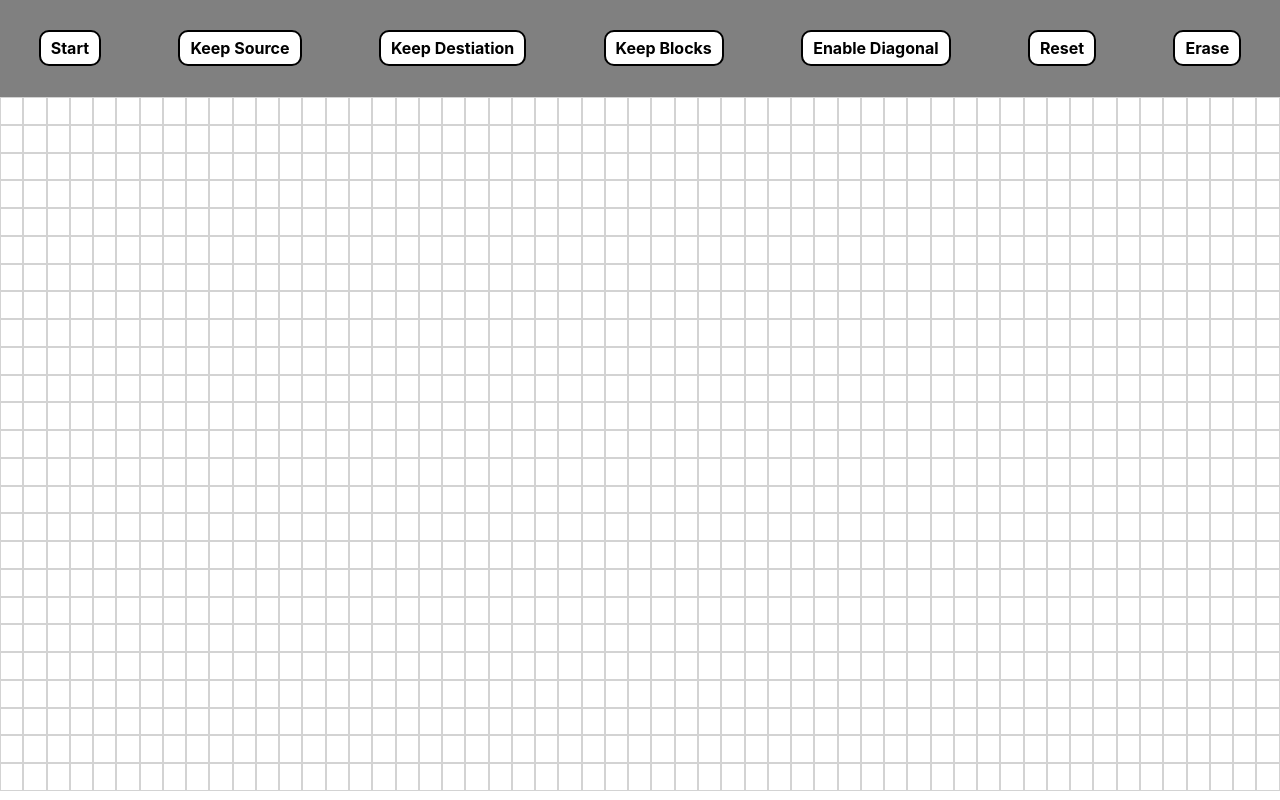
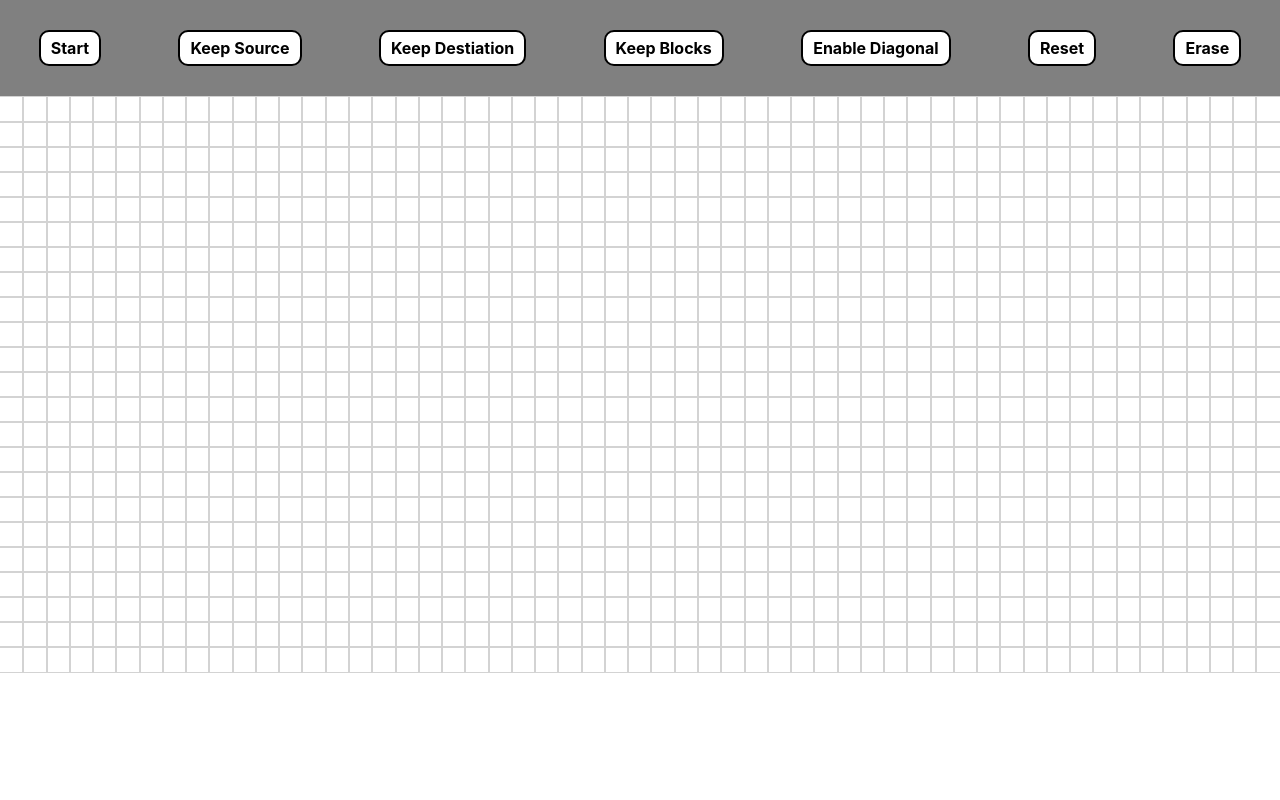
Before and after one commit to Har-SHAW/PathFinder, a React (Create React App) app: page / in a window 1280 px wide. Built offline with nearby package versions, Linux system fonts and the light colour scheme.

Commit message:
design optimization

```diff
--- a/src/App.css
+++ b/src/App.css
@@ -1,7 +1,7 @@
 .cell{
-  height: 3.22vh;
-  width: 1.68vw;
-  border: 1px solid lightgray;
+  height: 25px;
+  width: 25px;
+  outline: 1px solid lightgray;
 }
 
 /* .cell{
@@ -21,6 +21,7 @@
   animation-fill-mode: none;
   animation-play-state: running;
   border-color: red;
+  outline: 0px solid lightgray;
 }
 
 .destination{
@@ -35,6 +36,7 @@
   animation-play-state: running;
   border-radius: 100%;
   border-color: dodgerblue;
+  outline: 0px solid lightgray;
 }
 
 .block{
@@ -61,7 +63,7 @@
   animation-fill-mode: none;
   animation-play-state: running;
   border-radius: 0%;
-  border: 1px solid white;
+  outline: 1px solid white;
 }
 
 .spath{
@@ -74,7 +76,7 @@
   animation-iteration-count: 1;
   animation-fill-mode: none;
   animation-play-state: running;
-  border: 1px solid white;
+  outline: 1px solid white;
 }
 
 .snormal{
@@ -139,6 +141,7 @@
     transform: scale(.3);
     background-color: red;
     border-radius: 100%;
+    outline: 1px solid white;
   }
   25%{
     transform: scale(.6);
@@ -146,6 +149,7 @@
   50% {
     transform: scale(.9);
     background-color: orange;
+    outline: 1px solid white;
   }
   75%{
     transform: scale(1.2);
@@ -154,6 +158,7 @@
   100% {
     transform: scale(1);
     background-color: yellow;
+    outline: 1px solid white;
   }
 }
 
--- a/src/App.js
+++ b/src/App.js
@@ -5,7 +5,7 @@ class App extends React.Component {
   constructor(props) {
     super(props);
     this.state = {
-      rows: 25,
+      rows: 23,
       cols: 55,
       data: [],
       colorData: [],
```
